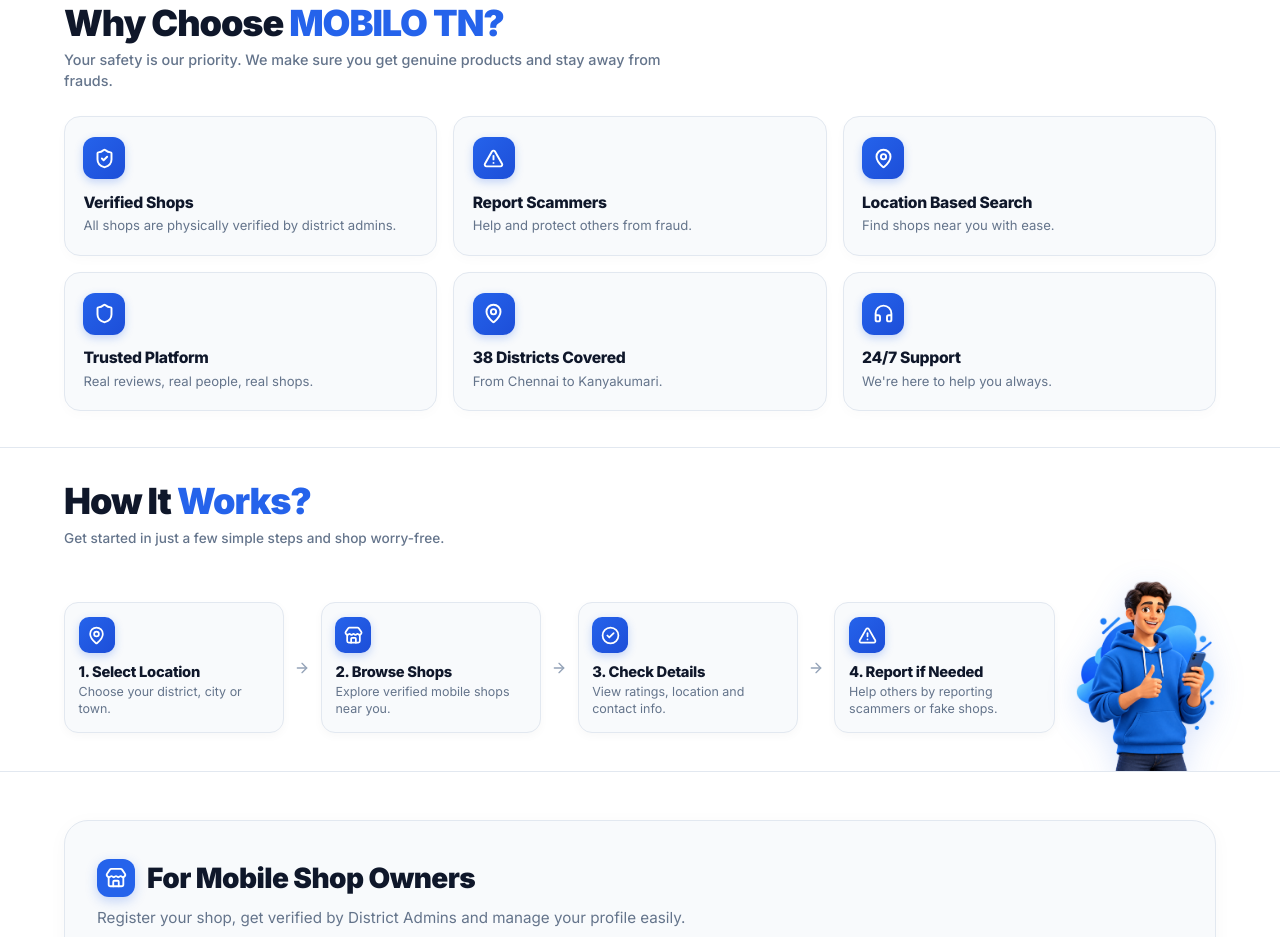
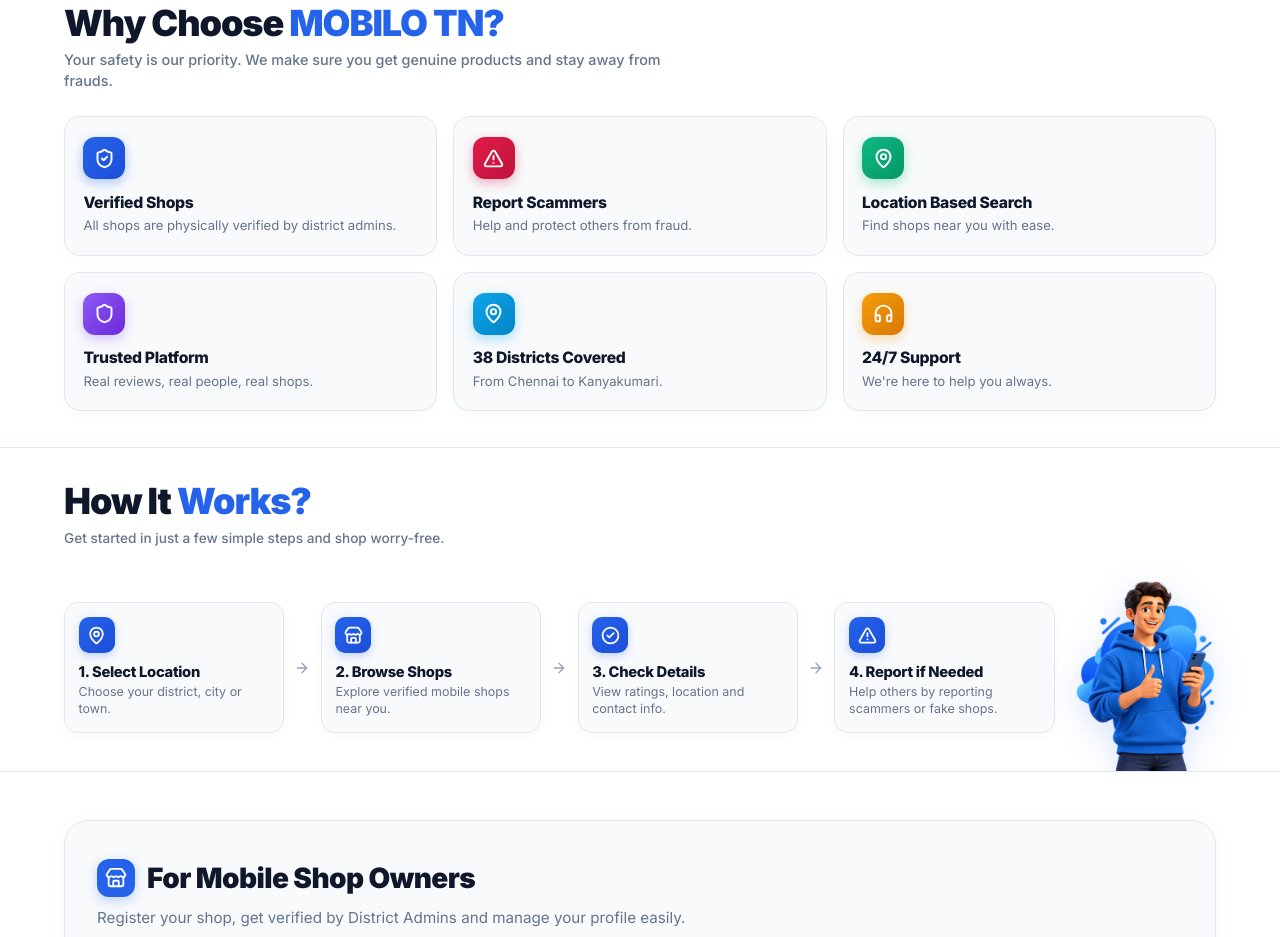
Before and after one commit to rhari720048-gif/mobilo-TN-, a React (Vite) app: page / in a window 1280 px wide. Shown: the part 880-1817 px from the top of the page. Built offline with nearby package versions, Linux system fonts and the light colour scheme.

Commit message:
Assign unique gradient badge styles for each icon in Why Choose section

```diff
--- a/src/components/WhyChooseSection.jsx
+++ b/src/components/WhyChooseSection.jsx
@@ -5,31 +5,43 @@
   const features = [
     {
       icon: ShieldCheck,
+      gradient: 'linear-gradient(135deg, #2563EB 0%, #1D4ED8 100%)',
+      shadow: '0 4px 12px rgba(37, 99, 235, 0.35)',
       title: 'Verified Shops',
       desc: 'All shops are physically verified by district admins.'
     },
     {
       icon: AlertTriangle,
+      gradient: 'linear-gradient(135deg, #E11D48 0%, #BE123C 100%)',
+      shadow: '0 4px 12px rgba(225, 29, 72, 0.35)',
       title: 'Report Scammers',
       desc: 'Help and protect others from fraud.'
     },
     {
       icon: MapPin,
+      gradient: 'linear-gradient(135deg, #10B981 0%, #059669 100%)',
+      shadow: '0 4px 12px rgba(16, 185, 129, 0.35)',
       title: 'Location Based Search',
       desc: 'Find shops near you with ease.'
     },
     {
       icon: Shield,
+      gradient: 'linear-gradient(135deg, #8B5CF6 0%, #6D28D9 100%)',
+      shadow: '0 4px 12px rgba(139, 92, 246, 0.35)',
       title: 'Trusted Platform',
       desc: 'Real reviews, real people, real shops.'
     },
     {
       icon: MapPin,
+      gradient: 'linear-gradient(135deg, #0EA5E9 0%, #0284C7 100%)',
+      shadow: '0 4px 12px rgba(14, 165, 233, 0.35)',
       title: '38 Districts Covered',
       desc: 'From Chennai to Kanyakumari.'
     },
     {
       icon: Headphones,
+      gradient: 'linear-gradient(135deg, #F59E0B 0%, #D97706 100%)',
+      shadow: '0 4px 12px rgba(245, 158, 11, 0.35)',
       title: '24/7 Support',
       desc: "We're here to help you always."
     }
@@ -88,9 +100,9 @@
                 }}
                 className="why-choose-single-card"
               >
-                {/* MOBILO Official Blue Gradient Icon Badge */}
+                {/* Custom Gradient Badge Icon */}
                 <div style={{
-                  background: 'linear-gradient(135deg, #2563EB 0%, #1D4ED8 100%)',
+                  background: feat.gradient,
                   color: '#FFFFFF',
                   width: '42px',
                   height: '42px',
@@ -100,7 +112,7 @@
                   justifyContent: 'center',
                   marginBottom: '0.85rem',
                   flexShrink: 0,
-                  boxShadow: '0 3px 8px rgba(37, 99, 235, 0.25)'
+                  boxShadow: feat.shadow
                 }}>
                   <Icon size={21} color="#FFFFFF" strokeWidth={2.2} />
                 </div>
```
